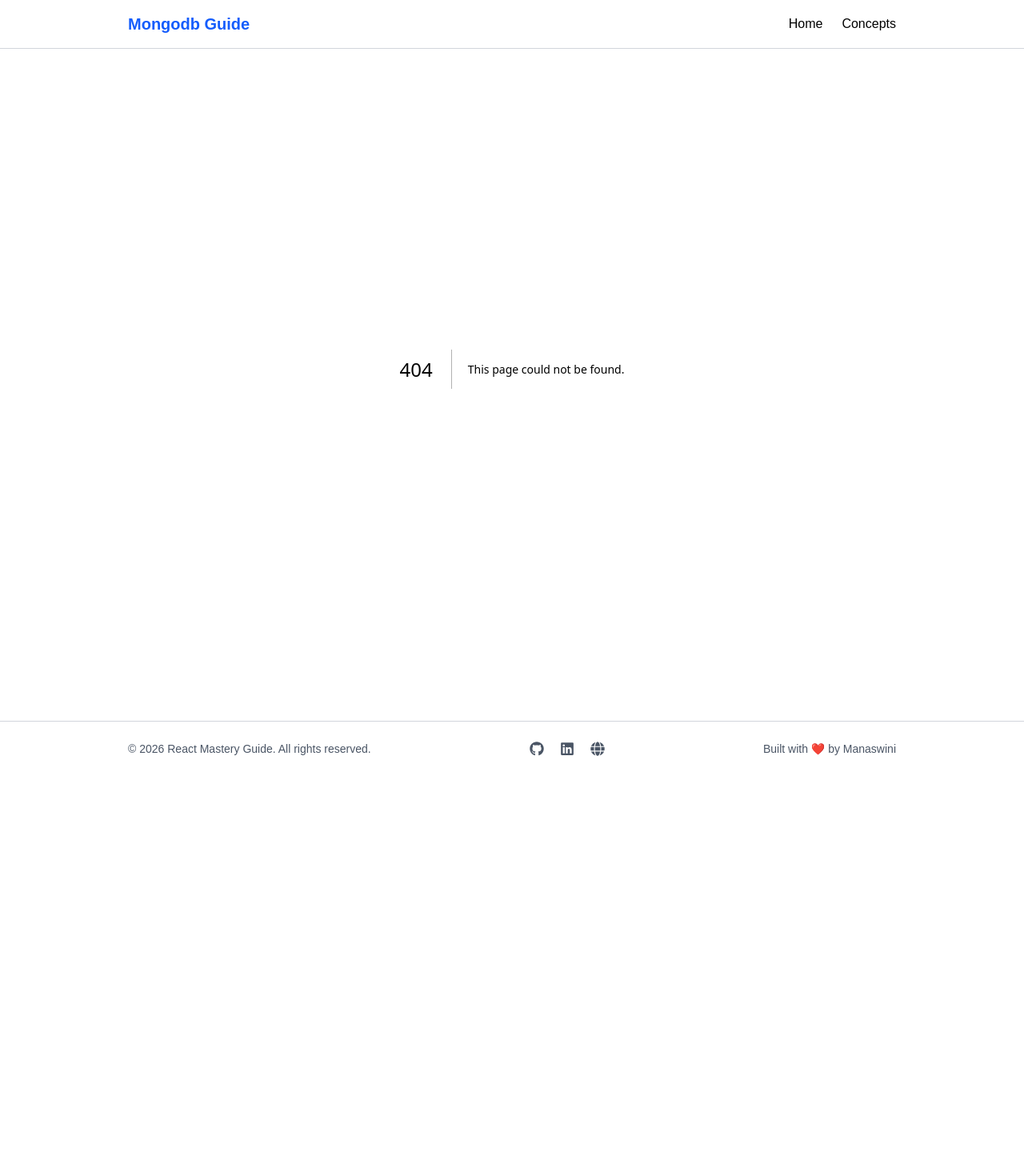
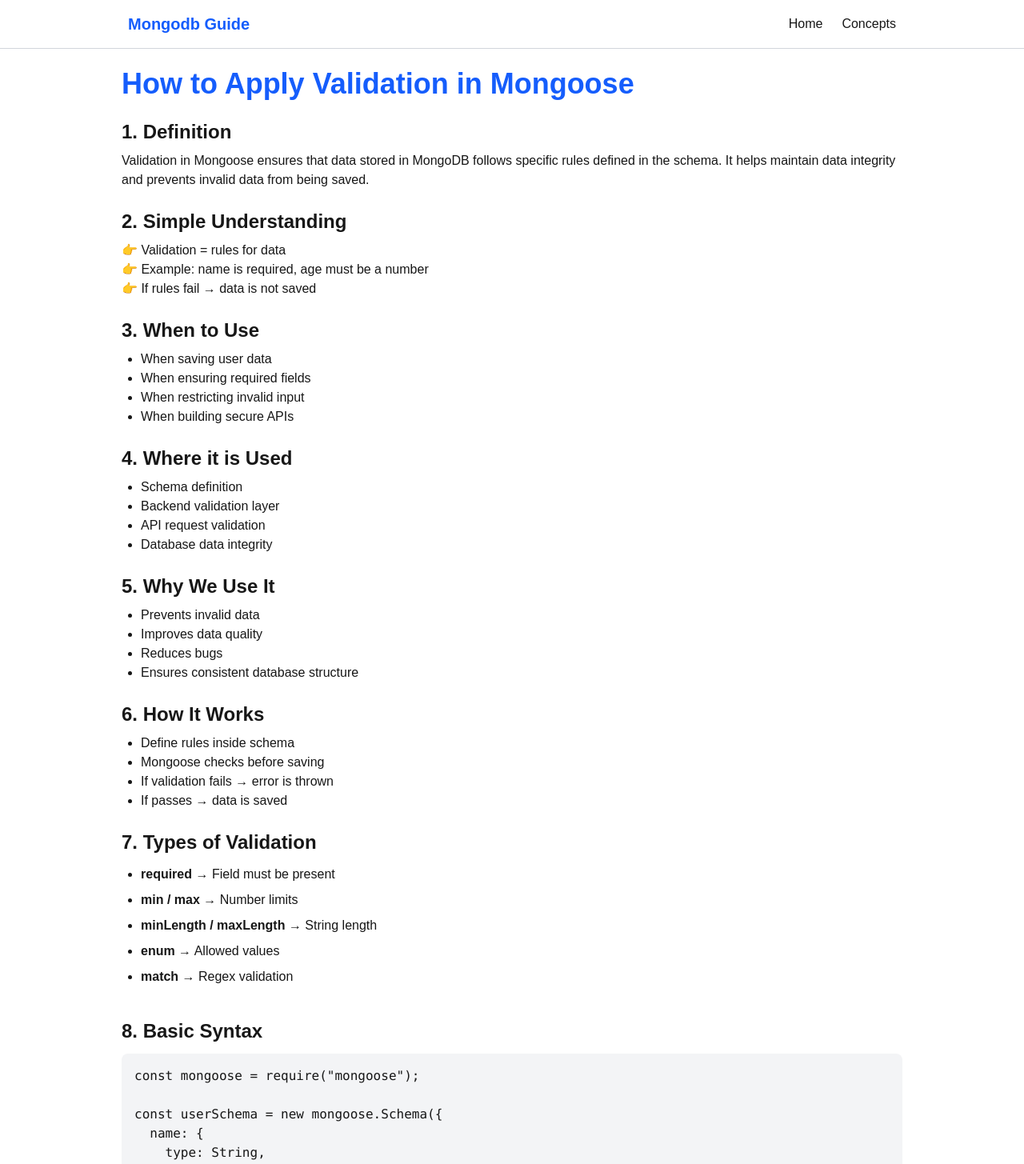
Before and after one commit to Monisasmal/MongoDB-Concept, a Next.js app: page /concepts/MongooseValidation in a window 1280 px wide. Before the commit this address had no page. Shown: the top 1455 px of the page at 80% size. Before the commit the page ends 970 px from the top, so only its background shows below. Built offline with nearby package versions, Linux system fonts and the light colour scheme.

Commit message:
update concept

```diff
--- /dev/null
+++ b/src/app/concepts/MongooseValidation/page.tsx
@@ -0,0 +1,177 @@
+export default function MongooseValidation() {
+  return (
+    <div className="max-w-5xl mx-auto p-6">
+
+      <h1 className="text-4xl font-bold text-blue-600 mb-6">
+        How to Apply Validation in Mongoose
+      </h1>
+
+      {/* Definition */}
+      <section className="mb-6">
+        <h2 className="text-2xl font-semibold mb-2">1. Definition</h2>
+        <p>
+          Validation in Mongoose ensures that data stored in MongoDB follows
+          specific rules defined in the schema. It helps maintain data integrity
+          and prevents invalid data from being saved.
+        </p>
+      </section>
+
+      {/* Simple Understanding */}
+      <section className="mb-6">
+        <h2 className="text-2xl font-semibold mb-2">2. Simple Understanding</h2>
+        <p>
+          👉 Validation = rules for data
+          <br />
+          👉 Example: name is required, age must be a number
+          <br />
+          👉 If rules fail → data is not saved
+        </p>
+      </section>
+
+      {/* When */}
+      <section className="mb-6">
+        <h2 className="text-2xl font-semibold mb-2">3. When to Use</h2>
+        <ul className="list-disc ml-6">
+          <li>When saving user data</li>
+          <li>When ensuring required fields</li>
+          <li>When restricting invalid input</li>
+          <li>When building secure APIs</li>
+        </ul>
+      </section>
+
+      {/* Where */}
+      <section className="mb-6">
+        <h2 className="text-2xl font-semibold mb-2">4. Where it is Used</h2>
+        <ul className="list-disc ml-6">
+          <li>Schema definition</li>
+          <li>Backend validation layer</li>
+          <li>API request validation</li>
+          <li>Database data integrity</li>
+        </ul>
+      </section>
+
+      {/* Why */}
+      <section className="mb-6">
+        <h2 className="text-2xl font-semibold mb-2">5. Why We Use It</h2>
+        <ul className="list-disc ml-6">
+          <li>Prevents invalid data</li>
+          <li>Improves data quality</li>
+          <li>Reduces bugs</li>
+          <li>Ensures consistent database structure</li>
+        </ul>
+      </section>
+
+      {/* How */}
+      <section className="mb-6">
+        <h2 className="text-2xl font-semibold mb-2">6. How It Works</h2>
+        <ul className="list-disc ml-6">
+          <li>Define rules inside schema</li>
+          <li>Mongoose checks before saving</li>
+          <li>If validation fails → error is thrown</li>
+          <li>If passes → data is saved</li>
+        </ul>
+      </section>
+
+      {/* Types */}
+      <section className="mb-10">
+        <h2 className="text-2xl font-semibold mb-3">7. Types of Validation</h2>
+
+        <ul className="list-disc ml-6 space-y-2">
+          <li><strong>required</strong> → Field must be present</li>
+          <li><strong>min / max</strong> → Number limits</li>
+          <li><strong>minLength / maxLength</strong> → String length</li>
+          <li><strong>enum</strong> → Allowed values</li>
+          <li><strong>match</strong> → Regex validation</li>
+        </ul>
+      </section>
+
+      {/* Syntax */}
+      <section className="mb-10">
+        <h2 className="text-2xl font-semibold mb-3">8. Basic Syntax</h2>
+
+        <pre className="bg-gray-100 p-4 rounded-lg overflow-x-auto">
+{`const mongoose = require("mongoose");
+
+const userSchema = new mongoose.Schema({
+  name: {
+    type: String,
+    required: true,
+    minlength: 3
+  },
+  age: {
+    type: Number,
+    min: 18,
+    max: 60
+  },
+  email: {
+    type: String,
+    required: true,
+    match: /.+\\@.+\\..+/
+  }
+});`}
+        </pre>
+      </section>
+
+      {/* Real Example */}
+      <section className="mb-10">
+        <h2 className="text-2xl font-semibold mb-3">9. Real Example</h2>
+
+        <pre className="bg-gray-100 p-4 rounded-lg overflow-x-auto">
+{`const User = mongoose.model("User", userSchema);
+
+// Invalid data (will throw error)
+const user = new User({
+  name: "A",
+  age: 10,
+  email: "invalid"
+});
+
+user.save().catch(err => console.log(err.message));`}
+        </pre>
+      </section>
+
+      {/* Explanation */}
+      <section className="mb-6">
+        <h2 className="text-2xl font-semibold mb-2">10. Explanation</h2>
+        <ul className="list-disc ml-6">
+          <li>name must be at least 3 characters</li>
+          <li>age must be between 18 and 60</li>
+          <li>email must match regex pattern</li>
+          <li>If any rule fails → error occurs</li>
+        </ul>
+      </section>
+
+      {/* Advantages */}
+      <section className="mb-6">
+        <h2 className="text-2xl font-semibold mb-2">11. Advantages</h2>
+        <ul className="list-disc ml-6">
+          <li>Ensures valid data</li>
+          <li>Improves security</li>
+          <li>Reduces bugs</li>
+          <li>Automatic validation</li>
+        </ul>
+      </section>
+
+      {/* Disadvantages */}
+      <section className="mb-6">
+        <h2 className="text-2xl font-semibold mb-2">12. Disadvantages</h2>
+        <ul className="list-disc ml-6">
+          <li>Extra processing overhead</li>
+          <li>Complex rules can be hard to manage</li>
+        </ul>
+      </section>
+
+      {/* Interview Points */}
+      <section>
+        <h2 className="text-2xl font-semibold mb-3">Interview Points</h2>
+        <ul className="list-disc pl-6 text-gray-700 space-y-2">
+          <li>Validation is defined in schema</li>
+          <li>Prevents invalid data</li>
+          <li>Common rules: required, min, max, match</li>
+          <li>Runs before saving data</li>
+        </ul>
+      </section>
+
+    </div>
+  );
+}
--- a/src/app/concepts/page.tsx
+++ b/src/app/concepts/page.tsx
@@ -25,6 +25,7 @@
      {name: "$lookup Stage (Join) in MongoDB?", path:"/concepts/LookupStageMongoDB"},
      {name: "What is Mongoose?", path:"/concepts/WhatIsMongoose"},
      {name: "Difference between Schema and Model in Mongoose?", path:"/concepts/SchemaVsModelMongoose"},
+     {name: "How to Apply Validation in Mongoose?", path:"/concepts/MongooseValidation"},
 ];
 
 
```
